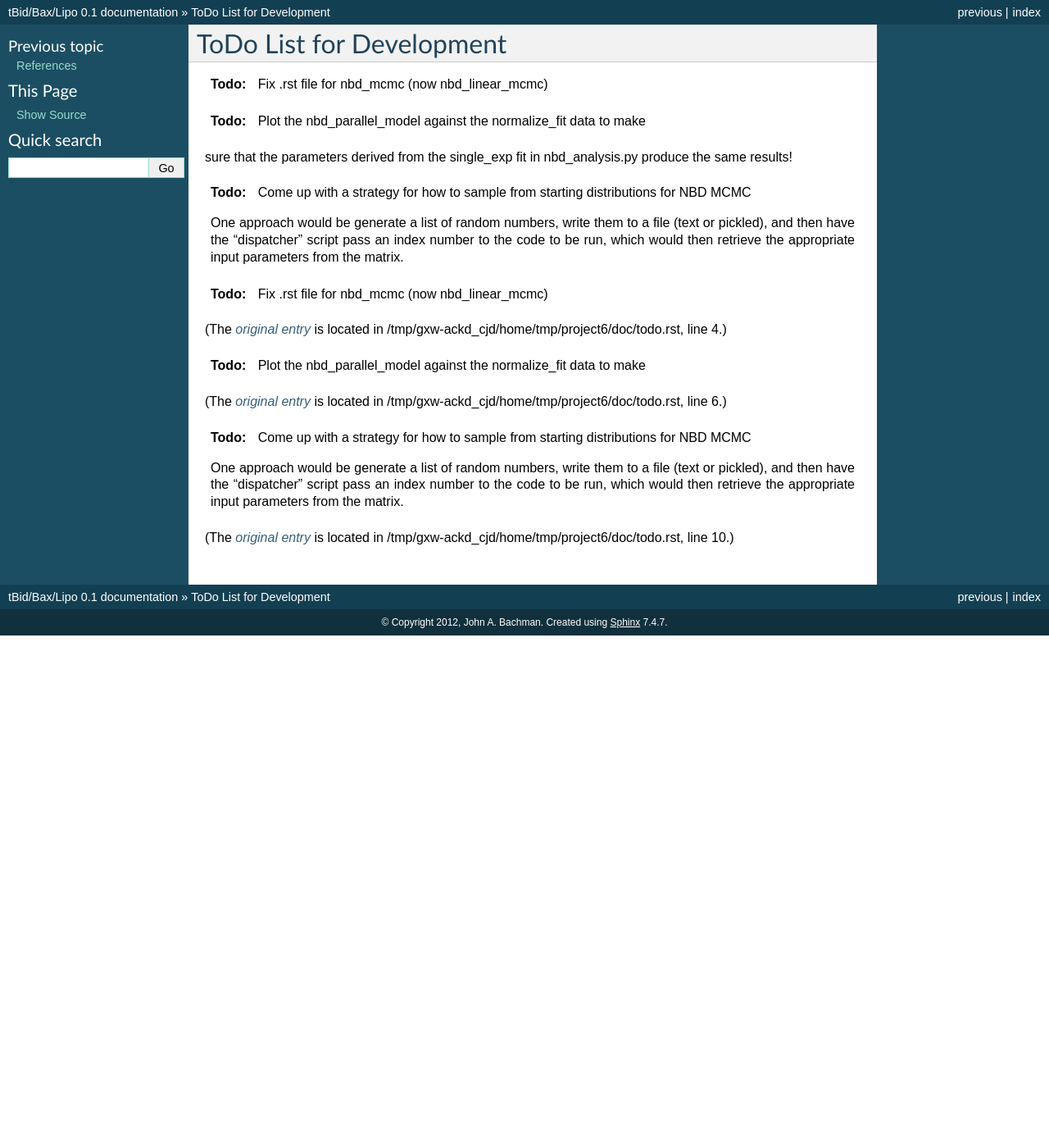
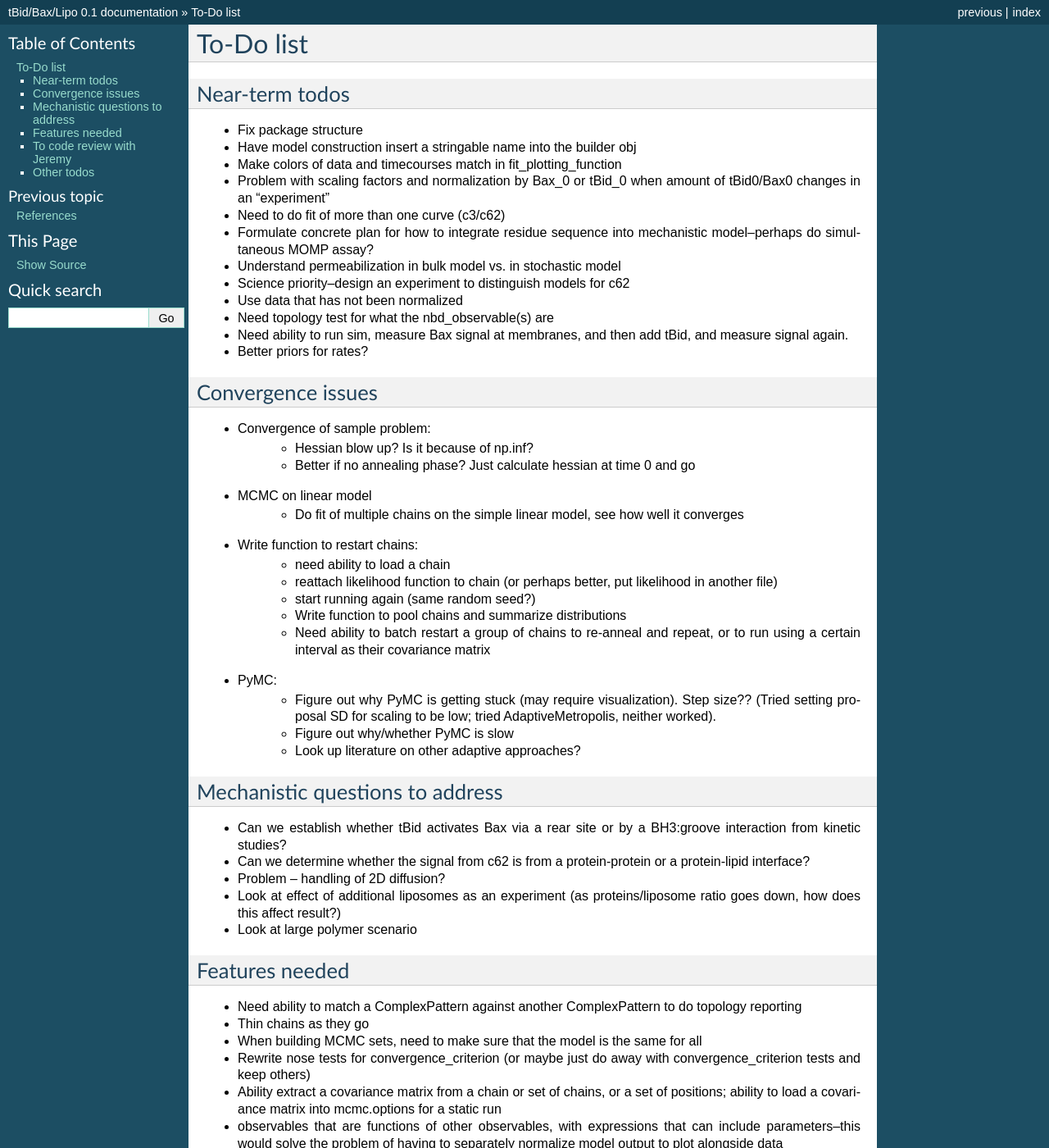
Before and after one commit to johnbachman/tBidBaxLipo, a Sphinx documentation site: the page built from doc/todo.rst, in a window 1280 px wide and 1400 px high. Shown: the whole window at 82% size. Built offline with Sphinx 7.4.7, drawn with Linux system fonts in a browser that asks for light colours; formulas are drawn with MathJax 3; some of the changed text lies outside the part shown.

Commit message:
Added all todos to todo.rst

```diff
--- a/doc/todo.rst
+++ b/doc/todo.rst
@@ -1,5 +1,104 @@
-ToDo List for Development
-=========================
+To-Do list
+==========
+
+Near-term todos
+---------------
+
+* Fix package structure
+* Have model construction insert a stringable name into the builder obj
+* Make colors of data and timecourses match in fit_plotting_function
+* Problem with scaling factors and normalization by Bax_0 or tBid_0 when amount
+  of tBid0/Bax0 changes in an "experiment"
+* Need to do fit of more than one curve (c3/c62)
+* Formulate concrete plan for how to integrate residue sequence into
+  mechanistic model--perhaps do simultaneous MOMP assay?
+* Understand permeabilization in bulk model vs. in stochastic model
+* Science priority--design an experiment to distinguish models for c62
+* Use data that has not been normalized
+* Need topology test for what the nbd_observable(s) are
+* Need ability to run sim, measure Bax signal at membranes, and then add tBid,
+  and measure signal again.
+* Better priors for rates?
+
+Convergence issues
+------------------
+* Convergence of sample problem:
+    - Hessian blow up? Is it because of np.inf?
+    - Better if no annealing phase? Just calculate hessian at time 0 and go
+
+* MCMC on linear model
+    - Do fit of multiple chains on the simple linear model, see how well it
+      converges
+
+* Write function to restart chains:
+    - need ability to load a chain
+    - reattach likelihood function to chain (or perhaps better, put likelihood
+      in another file)
+    - start running again (same random seed?)
+    - Write function to pool chains and summarize distributions
+    - Need ability to batch restart a group of chains to re-anneal and repeat,
+      or to run using a certain interval as their covariance matrix
+
+* PyMC:
+    - Figure out why PyMC is getting stuck (may require visualization). Step
+      size??  (Tried setting proposal SD for scaling to be low; tried
+      AdaptiveMetropolis, neither worked).
+    - Figure out why/whether PyMC is slow
+    - Look up literature on other adaptive approaches?
+
+Mechanistic questions to address
+--------------------------------
+
+* Can we establish whether tBid activates Bax via a rear site or by a
+  BH3:groove interaction from kinetic studies?
+* Can we determine whether the signal from c62 is from a protein-protein or a
+  protein-lipid interface?
+
+* Problem -- handling of 2D diffusion?
+* Look at effect of additional liposomes as an experiment (as proteins/liposome
+  ratio goes down, how does this affect result?)
+
+* Look at large polymer scenario
+
+Features needed
+---------------
+
+* Need ability to match a ComplexPattern against another ComplexPattern to
+  do topology reporting
+* Thin chains as they go
+* When building MCMC sets, need to make sure that the model is the same for all
+* Rewrite nose tests for convergence_criterion (or maybe just do away with
+  convergence_criterion tests and keep others)
+* Ability extract a covariance matrix from a chain or set of chains, or a set
+  of positions; ability to load a covariance matrix into mcmc.options for a
+  static run
+* observables that are functions of other observables, with expressions that
+  can include parameters--this would solve the problem of having to separately
+  normalize model output to plot alongside data
+
+To code review with Jeremy
+--------------------------
+
+* fit_plotting_function (should move fit_plotting_function to bayessb.MCMC?)
+* __init__.py : prune, get_mixed_accepts
+* multichain.MCMCSet; way pruning and pooling is handled. Possible to create a
+  single pooled MCMC object instead of a list of positions?
+* convergence takes MCMCSet object now
+* report.convergence_criterion wraps convergence.convergence_criterion
+* tbidbaxlipo.nbd_mcmc_pysb.import_chain_groups
+* Report takes dict of lists rather than list of MCMCSets (so that all mcmcsets
+  don't have to be in memory at the same time)
+* Use of multiprocessing/MPI for report generation?
+* All reporters now take MCMCSet object (though this can contain one chain)
+* Way of passing num_samples to reporters from report? Or set in
+  module-by-module basis?
+* Inconsistent nomenclature (chain/mcmc) in tbid, bayessb, pysb.report
+* pattern in which mcmc objects are subclassed to generate specialized
+  subclasses which can be pickled to rebuild state of likelihood_fn, step_fn,
+  etc.
+
+Other todos
+-----------
 
 .. todo:: Fix .rst file for nbd_mcmc (now nbd_linear_mcmc)
 
```
